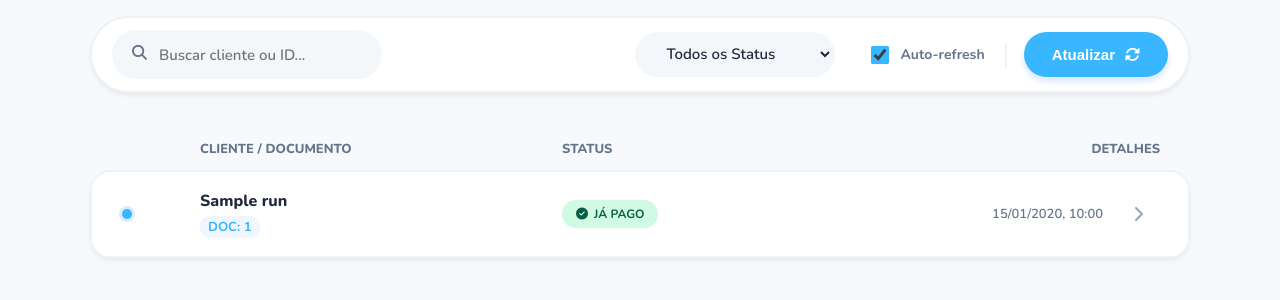
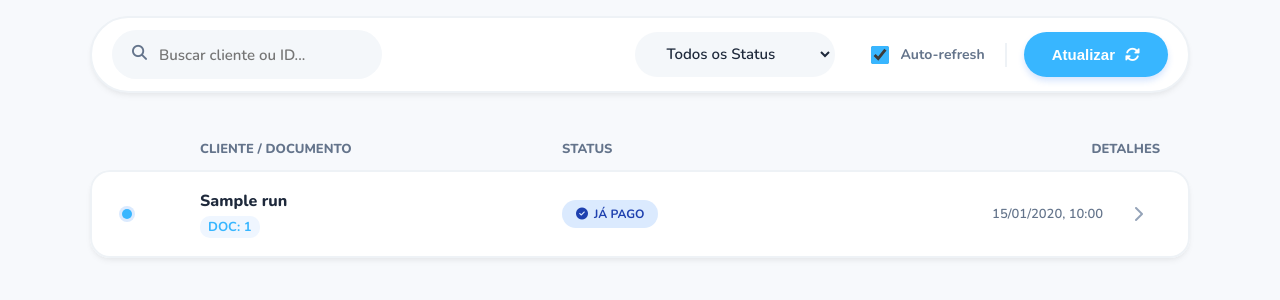
Before and after one commit to User17055/Lis-onTech, a PHP site: page /painel/ in a window 1280 px wide. Shown: the part 191-491 px from the top of the page. Run offline with PHP 8.4, Linux system fonts and the light colour scheme; the visitor is signed in with stand-in values (Sample User, id 1); tables that the repository leaves empty or names only in its code hold one stand-in row (values such as "Sample post"); data that the repository does not hold is empty; some libraries are stand-ins or nearby versions.

Commit message:
feat: atualizar estilos de badges e ícones na lógica de status

```diff
--- a/public_html/painel/pages/index.php
+++ b/public_html/painel/pages/index.php
@@ -257,7 +257,7 @@ if (!authIsLoggedIn()) { http_response_code(403); exit('Sem login'); }
     .b-success { background: var(--green-bg); color: var(--green-text); }
     .b-error   { background: var(--red-bg); color: var(--red-text); }
     .b-process { background: var(--blue-bg); color: var(--blue-text); }
-    .b-paid    { background: var(--green-bg); color: var(--green-text); }
+    .b-paid    { background: var(--blue-bg); color: var(--blue-text); }
     .b-pending { background: var(--yellow-bg); color: var(--yellow-text); }
 
     .btn-icon {
@@ -657,7 +657,7 @@ if (!authIsLoggedIn()) { http_response_code(403); exit('Sem login'); }
   function badge(status) {
     const normalized = String(status || '').trim().toLowerCase();
     const map = {
-      processed:  { label: 'Sucesso',   cls: 'b-success', icon: 'circle-check' },
+      processed:  { label: 'Enviado',   cls: 'b-success', icon: 'paper-plane' },
       processing: { label: 'Gerando',   cls: 'b-process', icon: 'spinner fa-spin' },
       paid:       { label: 'J&aacute; pago', cls: 'b-paid',    icon: 'circle-check' },
       error:      { label: 'Falhou',    cls: 'b-error',   icon: 'circle-xmark' },
```
